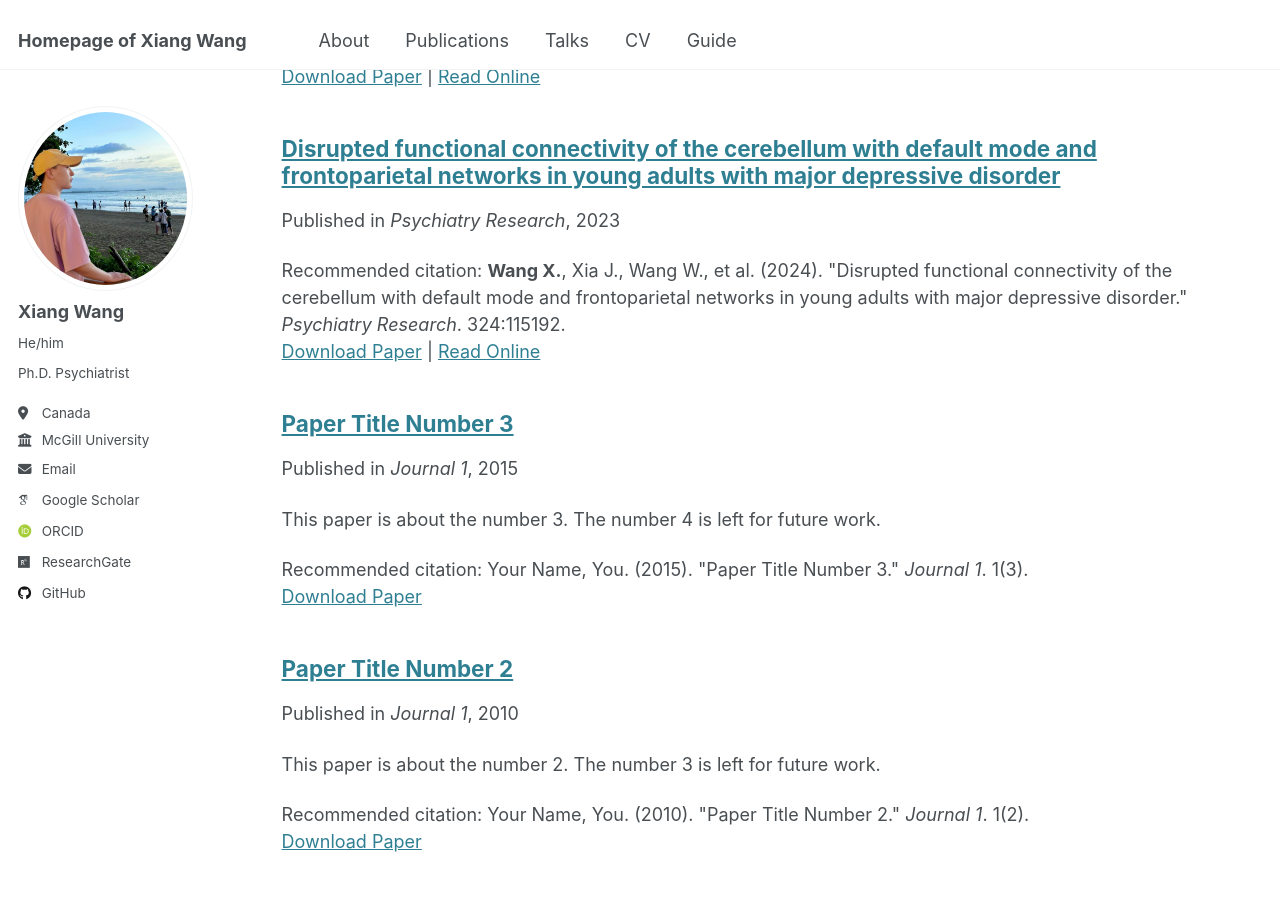
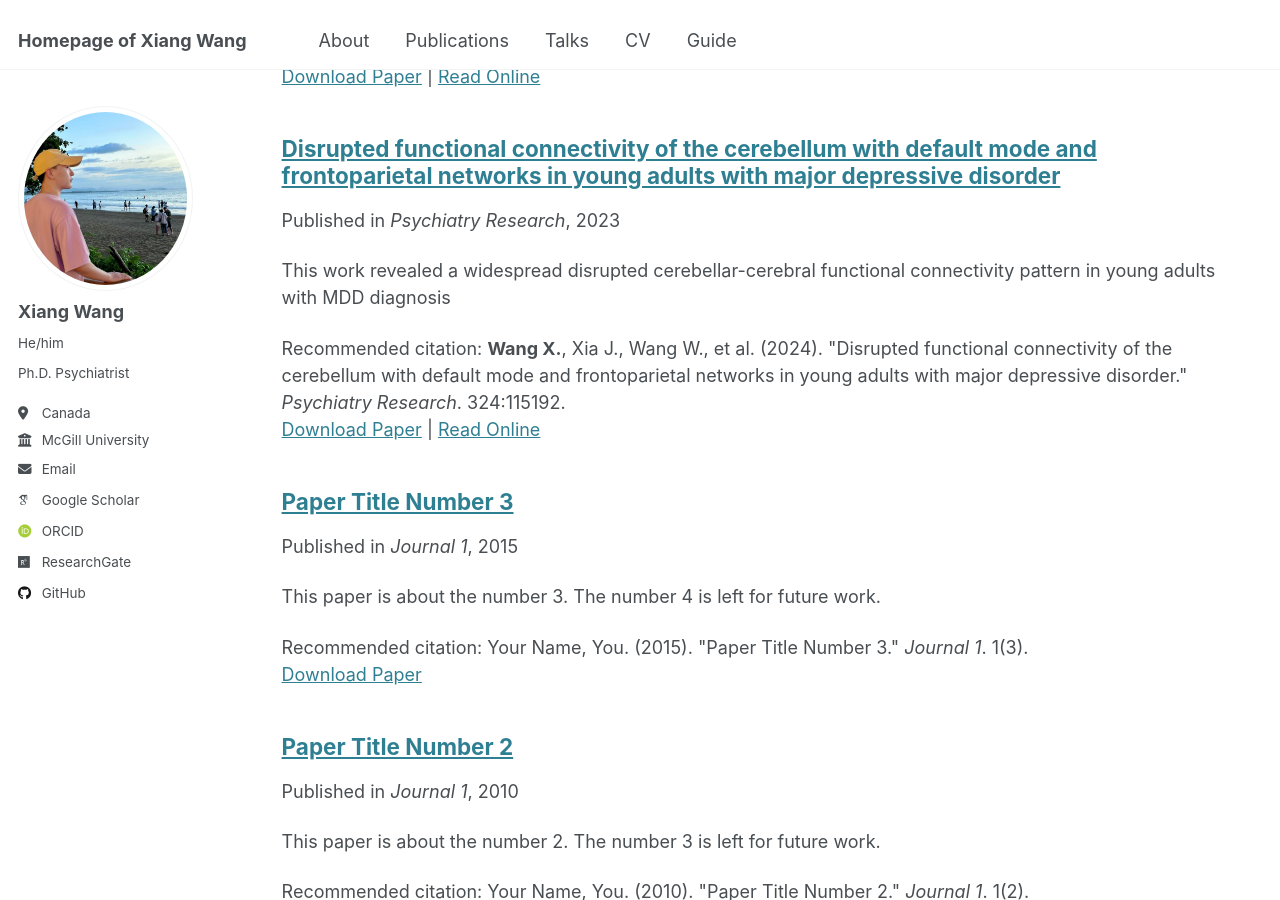
Before and after one commit to Xiang-Wangs/xiang-wangs.github.io, a Jekyll site: the page built from _pages/publications.html, in a window 1280 px wide and 900 px high, scrolled down 673 px. Built offline with Jekyll 4.4.1, drawn with Linux system fonts in a browser that asks for light colours; some web fonts are replaced.

Commit message:
Update 20230408_Disrupted_functional_connectivity_of_the_cerebellum_with_default_mode_and_frontoparietal_networks_in_young_adults_with_MDD.md

```diff
--- a/_publications/20230408_Disrupted_functional_connectivity_of_the_cerebellum_with_default_mode_and_frontoparietal_networks_in_young_adults_with_MDD.md
+++ b/_publications/20230408_Disrupted_functional_connectivity_of_the_cerebellum_with_default_mode_and_frontoparietal_networks_in_young_adults_with_MDD.md
@@ -3,7 +3,7 @@ title: "Disrupted functional connectivity of the cerebellum with default mode an
 collection: publications
 category: manuscripts
 permalink: /publication/20230408_Disrupted_functional_connectivity_of_the_cerebellum_with_default_mode_and_frontoparietal_networks_in_young_adults_with_MDD
-excerpt: ''
+excerpt: 'This work revealed a widespread disrupted cerebellar-cerebral functional connectivity pattern in young adults with MDD diagnosis'
 date: 2023-04-08
 venue: 'Psychiatry Research'
 #slidesurl: 'http://xiang-wangs.github.io/files/slides1.pdf'
```
